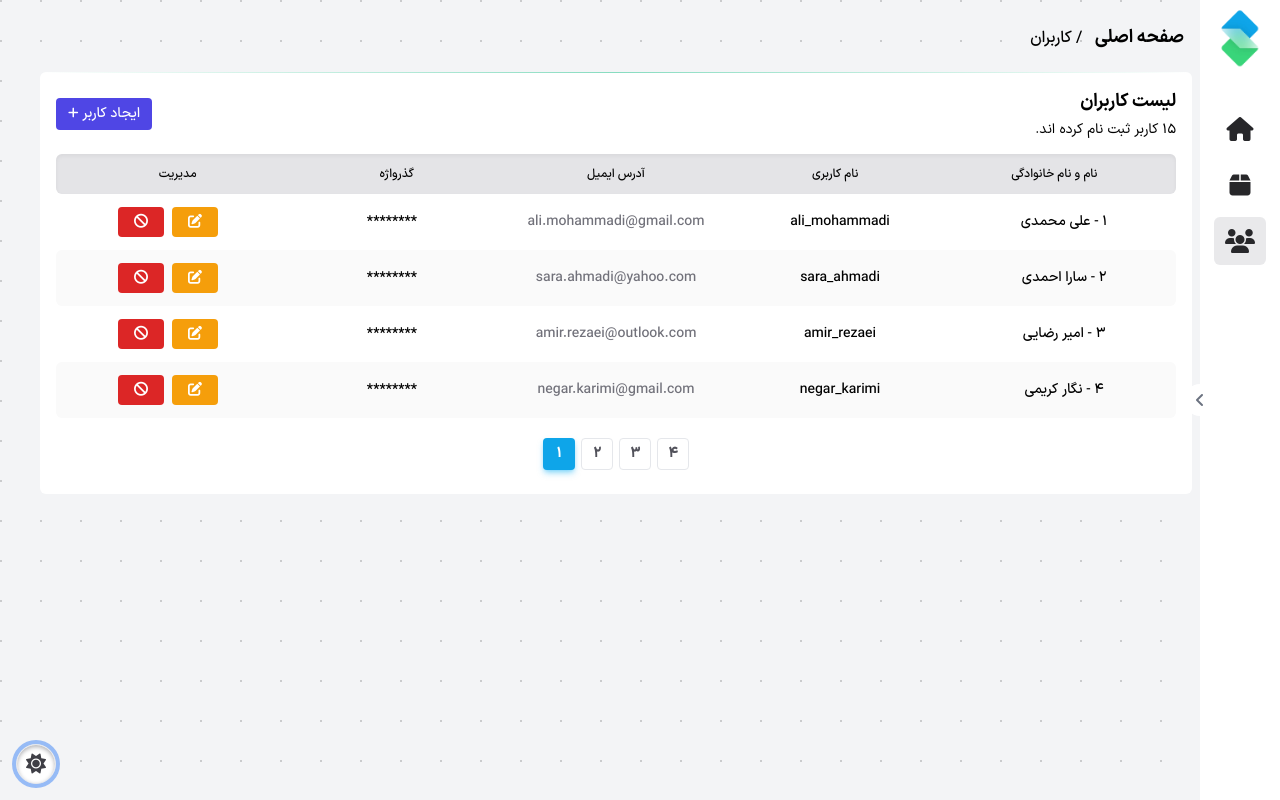
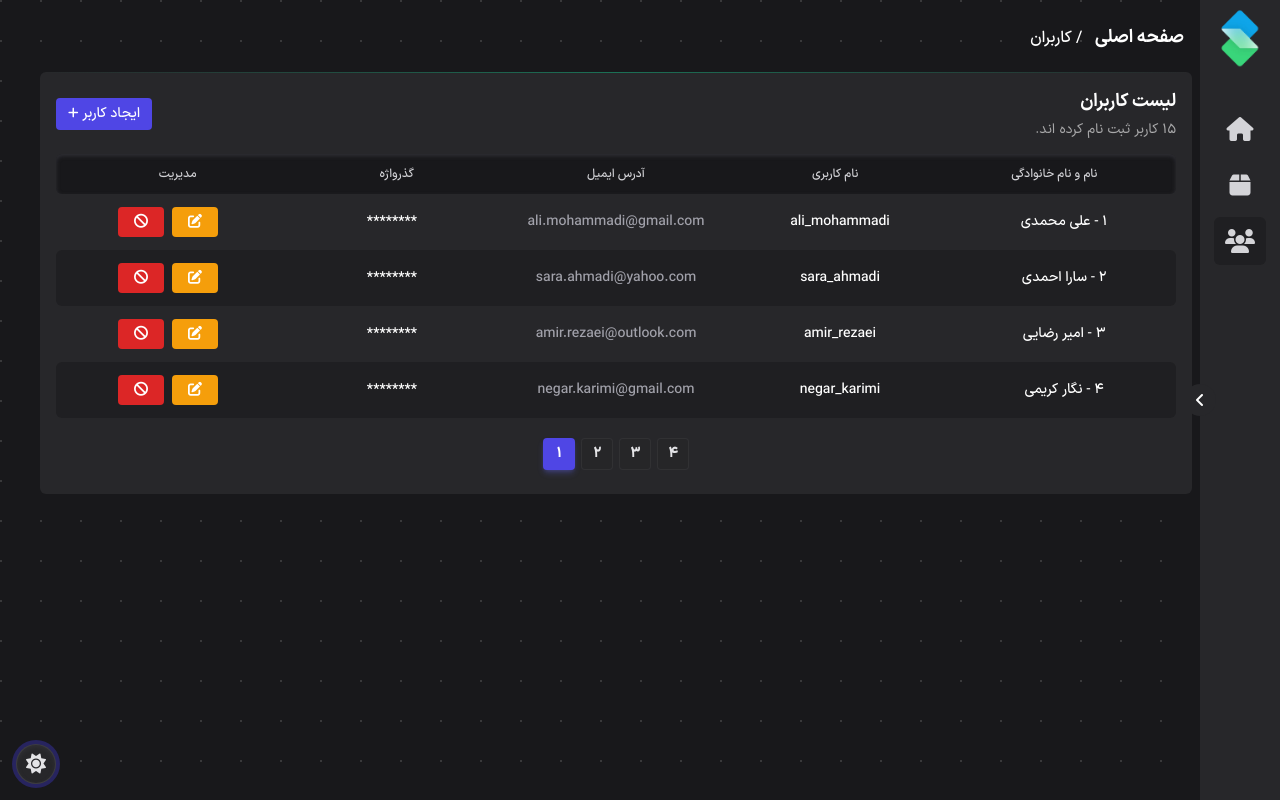
Before and after one commit to FarazPasdar/CMS, a plain HTML site: page dashboard/users/index.html in a window 1280 px wide. Both pictures are taken after a click on the button 36 px from the left and 764 px from the top of the page. Drawn offline with Linux system fonts and the light colour scheme.

Commit message:
Coding themeHandler Function

```diff
--- a/public/js/app.js
+++ b/public/js/app.js
@@ -59,6 +59,8 @@ usersToLocalStorage = getInfoFromLocalStorage("Users", usersToLocalStorage);
 products = getInfoFromLocalStorage("Products", products);
 theme = getInfoFromLocalStorage("Theme", theme);
 
+document.documentElement.classList.toggle("dark", theme === "dark");
+
 let lastUsers = usersToLocalStorage.slice(-5).reverse();
 let firstProducts = products.slice(0, 5);
 
@@ -87,6 +89,7 @@ const modalScreen = document.querySelector(".modal-screen");
 const modal = document.querySelector(".modal");
 const toast = document.querySelector(".toast");
 const paginationElem = document.querySelector(".pagination");
+const toggleThemeBtn = document.querySelector(".theme-button");
 
 function getInfoFromLocalStorage(key, defaultValue) {
    const localInfo = JSON.parse(localStorage.getItem(key));
@@ -398,10 +401,10 @@ function removeItem(itemId, items) {
       hideModal();
       showToast("حذف", "success");
       if (slicedProductsContainer) {
-         makePagintion(products)
+         makePagintion(products);
       }
       if (slicedUsersContainer) {
-         makePagintion(usersToLocalStorage)
+         makePagintion(usersToLocalStorage);
       }
    } else {
       hideModal();
@@ -458,12 +461,12 @@ function changePage(itemId) {
 
    if (slicedProductsContainer) {
       showProducts(slicedProducts, slicedProductsContainer);
-      makePagintion(products)
+      makePagintion(products);
    }
 
    if (slicedUsersContainer) {
       showSlicedUsers();
-      makePagintion(usersToLocalStorage)
+      makePagintion(usersToLocalStorage);
    }
 }
 
@@ -474,6 +477,14 @@ function updatePaginationInfo() {
 
    slicedProducts = products.slice(firstIndex, lastIndex);
    slicedUsers = usersToLocalStorage.slice(firstIndex, lastIndex);
+}
+
+function themeHandler() {
+   theme = theme === "dark" ? "light" : "dark";
+
+   document.documentElement.classList.toggle("dark", theme === "dark");
+
+   saveInfoInLocalStorage("Theme", theme);
 }
 
 toggleSidebarBtn.addEventListener("click", toggleSidebarWidth);
@@ -504,6 +515,10 @@ if (productsNumberElem) {
    countItemsNumbers(productsNumberElem, products);
 }
 
-saveInfoInLocalStorage("Users", usersToLocalStorage);
-saveInfoInLocalStorage("Products", products);
-saveInfoInLocalStorage("Theme", theme);
+if (toggleThemeBtn) {
+   toggleThemeBtn.addEventListener("click", themeHandler);
+}
+
+// saveInfoInLocalStorage("Users", usersToLocalStorage);
+// saveInfoInLocalStorage("Products", products);
+// saveInfoInLocalStorage("Theme", theme);
```
Also changed, not shown: index.html (+1 -1 lines).
